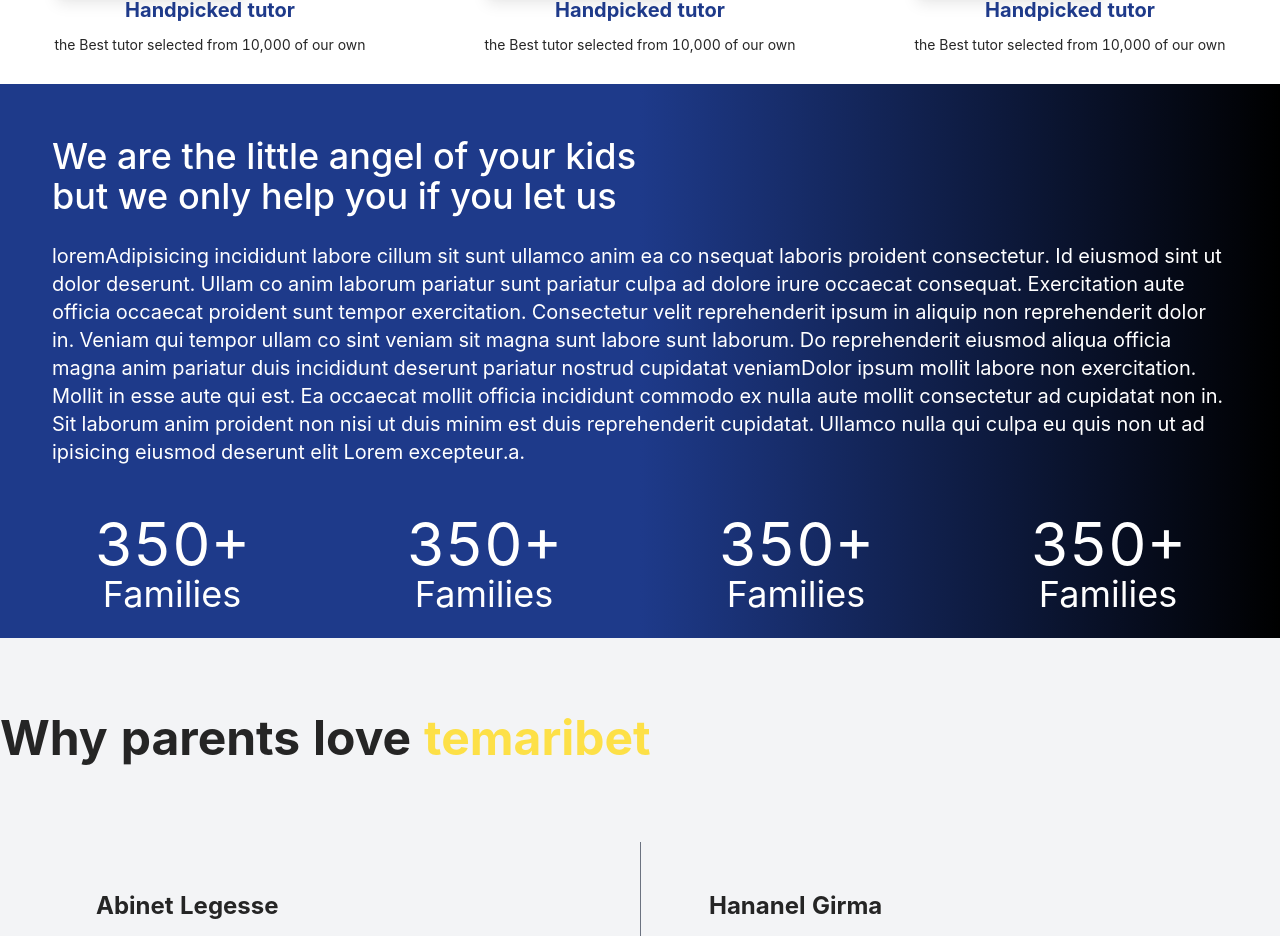
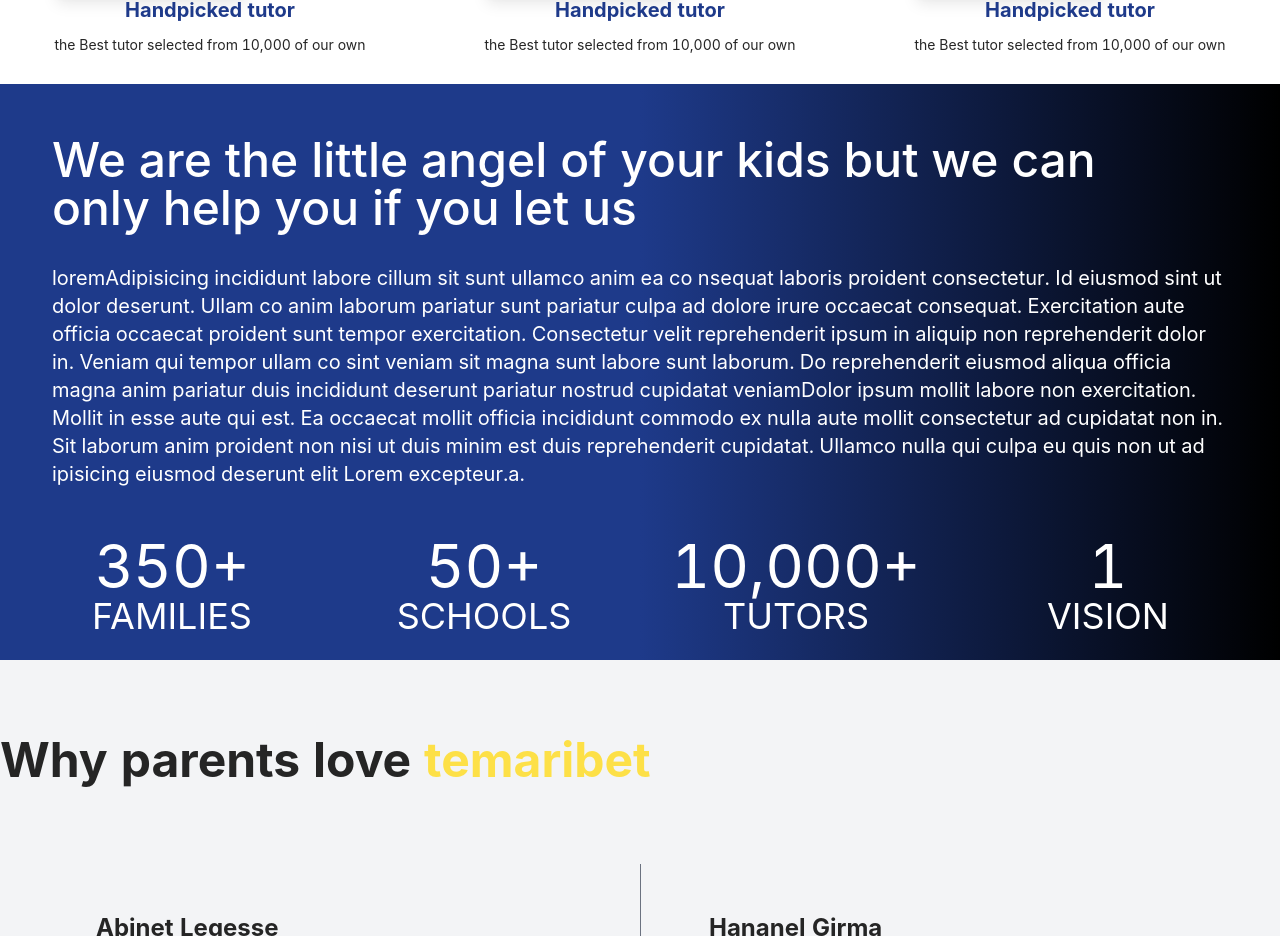
Before and after one commit to bekiTil/Temaribet-front-end-dev, a Next.js app in the folder TemariBet/nextjs-blog/: page / in a window 1280 px wide. Shown: the part 2771-3707 px from the top of the page. Built offline with nearby package versions, Linux system fonts and the light colour scheme.

Commit message:
Achievement edited and Statistics component added

```diff
--- a/TemariBet/nextjs-blog/components/Achievement.js
+++ b/TemariBet/nextjs-blog/components/Achievement.js
@@ -1,10 +1,11 @@
 import { Button,List, Col, Row } from 'antd';
+import Stats from "./Statistics.js";
 const Achievement=()=>{
     return (
         <div className="p-6 bg-gradient-to-r from-blue-900 via-blue-900 to-black ">
             <div className="p-7">
-            <h1 className="text-4xl text-bold text-white pb-2 "> We are the little angel of your kids <br/>
-             but we only help you if you let us </h1>
+            <h1 className="text-5xl text-bold text-white pb-2 "> We are the little angel of your kids but we can <br/>
+            only help you if you let us </h1>
              <p className="text-xl text-white">loremAdipisicing incididunt labore cillum sit sunt ullamco anim ea co
              nsequat laboris proident consectetur. Id eiusmod sint ut dolor deserunt. Ullam
              co anim laborum pariatur sunt pariatur culpa ad dolore irure occaecat consequat.
@@ -15,22 +16,10 @@
                 ipisicing eiusmod deserunt elit Lorem excepteur.a.</p>
              </div>
              <Row gutter={[16,16]}>
-                 <Col xl={6} xs={24}>
-                     <div className="text-6xl text-center  text-bold text-white"> 350+</div>
-                     <div className="text-4xl text-center  text-white"> Families</div>
-                 </Col>
-                 <Col xl={6} xs={24}>
-                     <div className="text-6xl text-center text-bold text-white"> 350+</div>
-                     <div className="text-4xl text-center  text-white"> Families</div>
-                 </Col>
-                 <Col xl={6} xs={24}>
-                     <div className="text-6xl text-center  text-bold text-white"> 350+</div>
-                     <div className="text-4xl text-center  text-white"> Families</div>
-                 </Col>
-                 <Col xl={6} xs={24} style={{justifyContent:"center"}}>
-                     <div className="text-6xl text-center  text-bold text-white"> 350+</div>
-                     <div className="text-4xl text-center  text-white"> Families</div>
-                 </Col>
+                 <Stats text = "FAMILIES"  numbers = "350+"></Stats>
+                 <Stats text = "SCHOOLS"  numbers = "50+"></Stats>
+                 <Stats text = "TUTORS"  numbers = "10,000+"></Stats>
+                 <Stats text = "VISION"  numbers = "1"></Stats>
              </Row>
 
 
--- /dev/null
+++ b/TemariBet/nextjs-blog/components/Statistics.js
@@ -0,0 +1,13 @@
+import React from 'react'
+import { Button,List, Col, Row } from 'antd';
+
+function Stats({text, numbers}) {
+  return (
+<Col xs={24}  sm={20} md={10}  xl={6} style={{justifyContent:"center"}}>
+    <div className="text-6xl text-center text-bold text-white"> {numbers}</div>
+    <div className="text-4xl text-center  text-white"> {text}</div>
+</Col>
+  )
+}
+
+export default Stats
```
